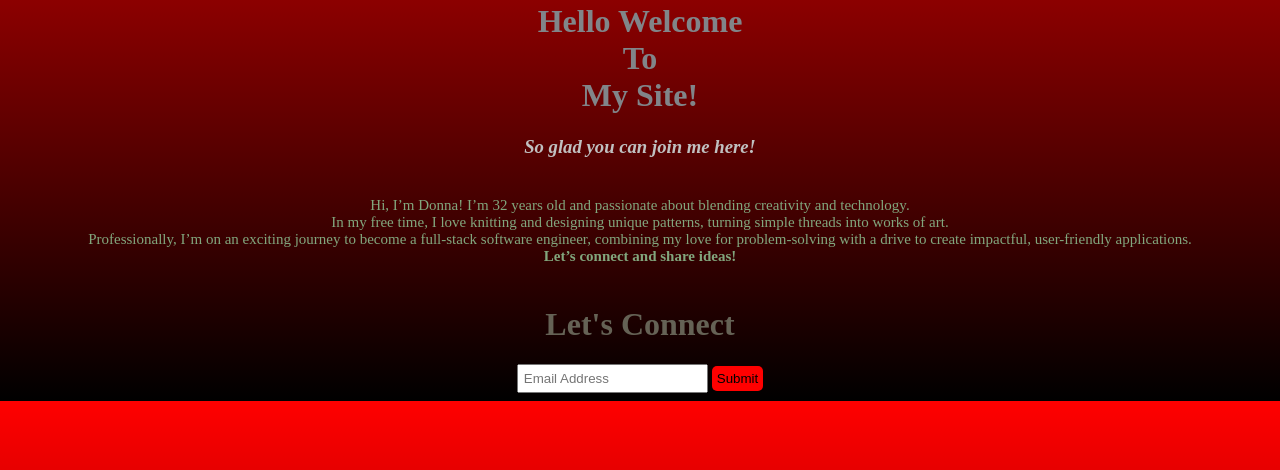
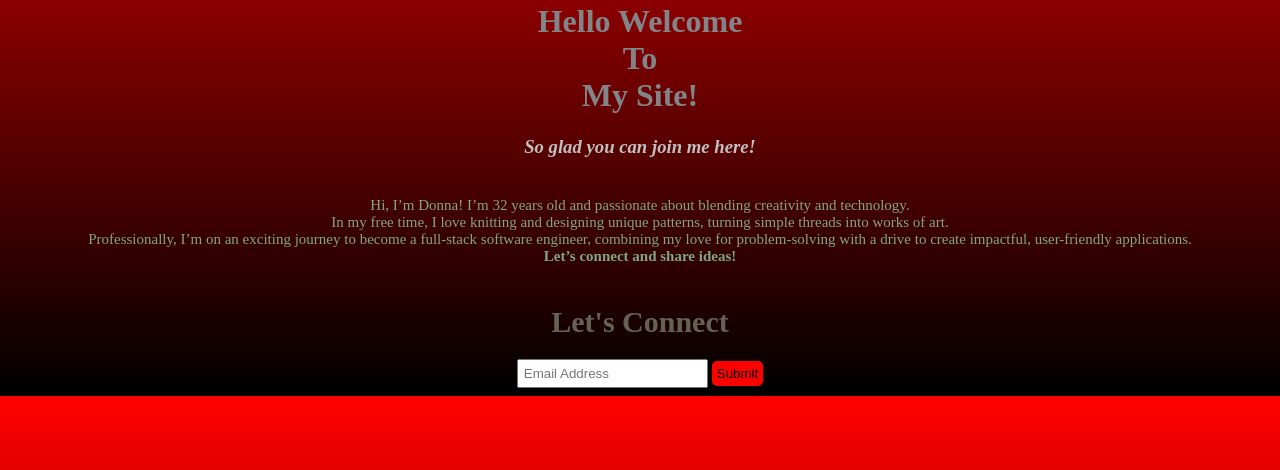
Before and after one commit to donnaknee901/Portfolio-version-1.0, a plain HTML site: page index.html in a window 1280 px wide. Shown: the part 330-800 px from the top of the page. Drawn offline with Linux system fonts and the light colour scheme.

Commit message:
fixed a : issue

```diff
--- a/index.html
+++ b/index.html
@@ -21,7 +21,7 @@
 <h1>Hello Welcome <br> To<br> My Site!</h1>
 <h3 style="font-style:italic; color: #c0c0c0">So glad you can join me here!</h3>
 <p style="color: #82A67D; font-size:15px; padding: 20px">Hi, I’m Donna! I’m 32 years old and passionate about blending creativity and technology.<br> In my free time, I love knitting and designing unique patterns, turning simple threads into works of art.<br> Professionally, I’m on an exciting journey to become a full-stack software engineer, combining my love for problem-solving with a drive to create impactful, user-friendly applications. <br><strong>Let’s connect and share ideas!</p>
-<h1 style="font-size 30px; color:#656255">Let's Connect</h1>
+<h1 style="font-size:30px; color:#656255">Let's Connect</h1>
 <input type="email" style="padding:5px"placeholder="Email Address"></input>
 <input type="Submit" Style="padding:5px;background:red; border:none; border-radius:5px"></input
 
```
